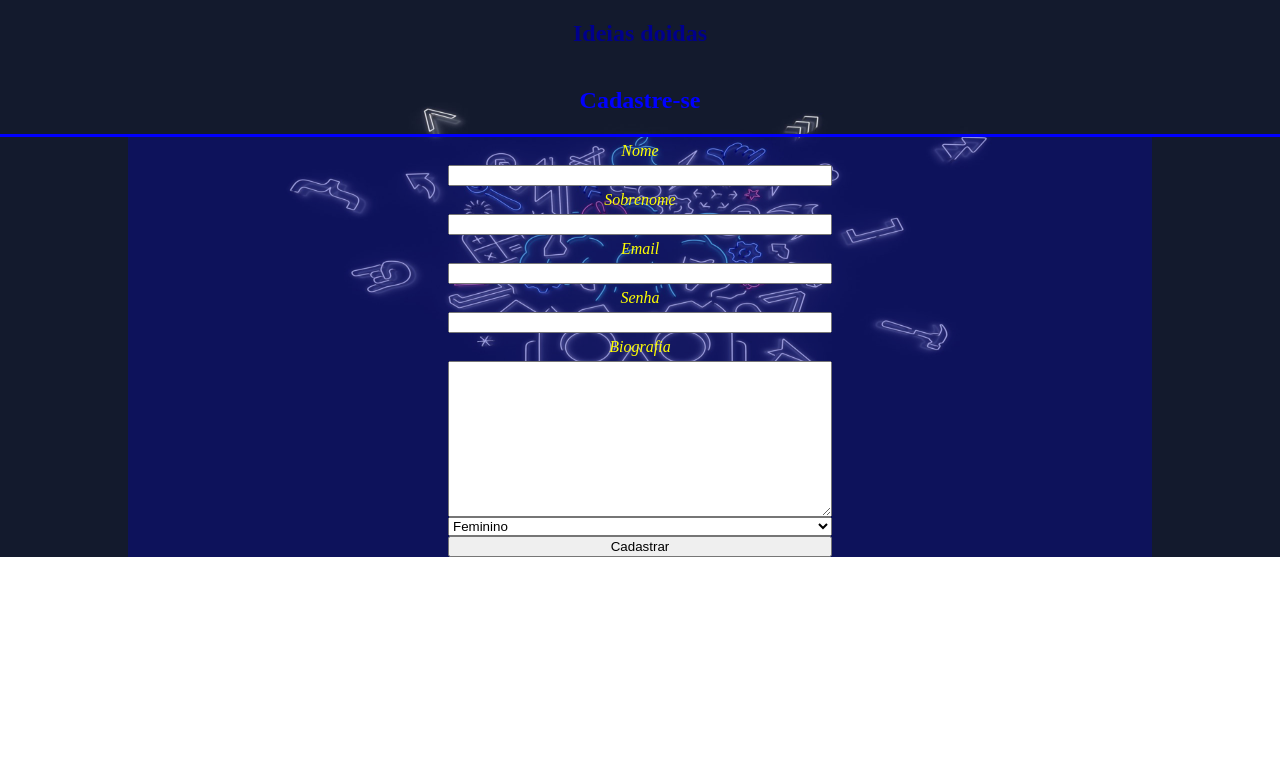
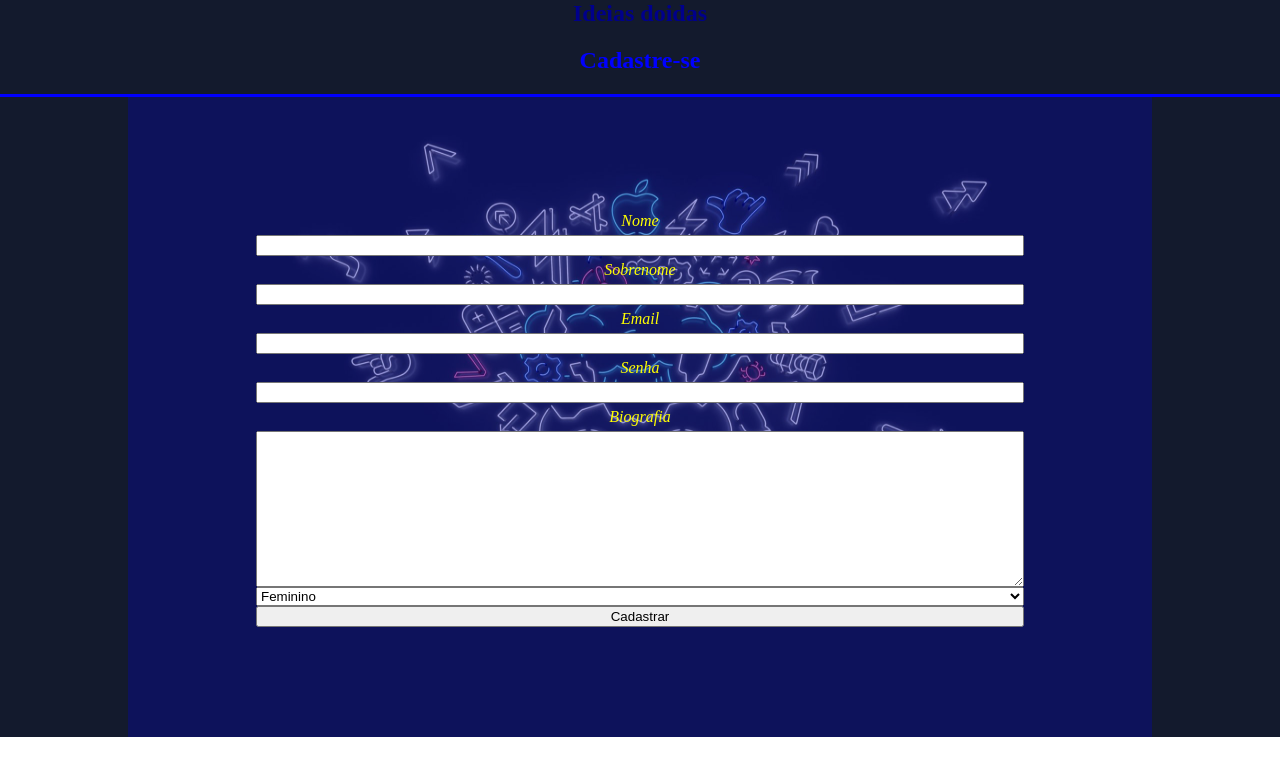
Before and after one commit to Obedera/t4-ideas-malucas, a Django app: page / in a window 1280 px wide. Shown: the top 776 px of the page. Run offline with Django 3.2, Linux system fonts and the light colour scheme; parts of the project's set-up code (start-up, migrations or seed data) failed here and were passed over.

Commit message:
tamanho formulario

```diff
--- a/website/static/css/style.css
+++ b/website/static/css/style.css
@@ -12,6 +12,7 @@ h1{
     color: darkblue;
     font-family: 'Times New Roman', Times, serif;
     size: 16pt;
+    margin:0;
     text-align: center;
 }
 h2{
@@ -47,8 +48,15 @@ nav{
 nav input,select,form{
     justify-self: center;
     align-self: center;
-    width: 30vw;
+    width: 60vw;
 }
+
+nav form{
+    height:20vh;
+}
+
+section form{
+    height:80vh;                                }
 
 section{
     grid-area: section;
```
